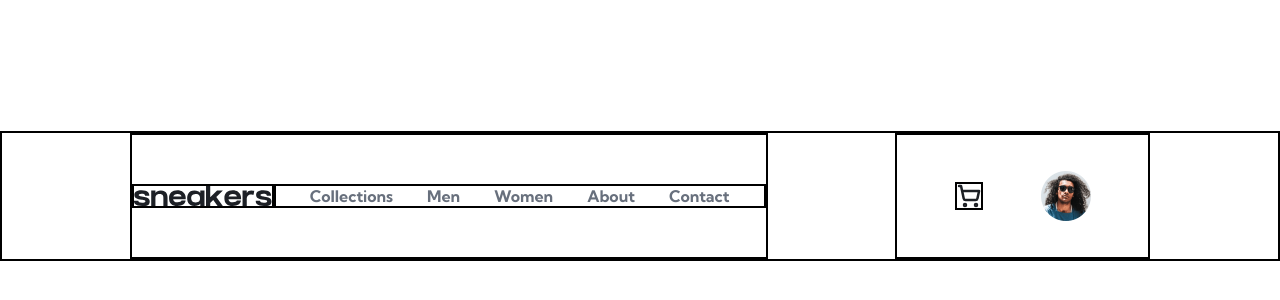
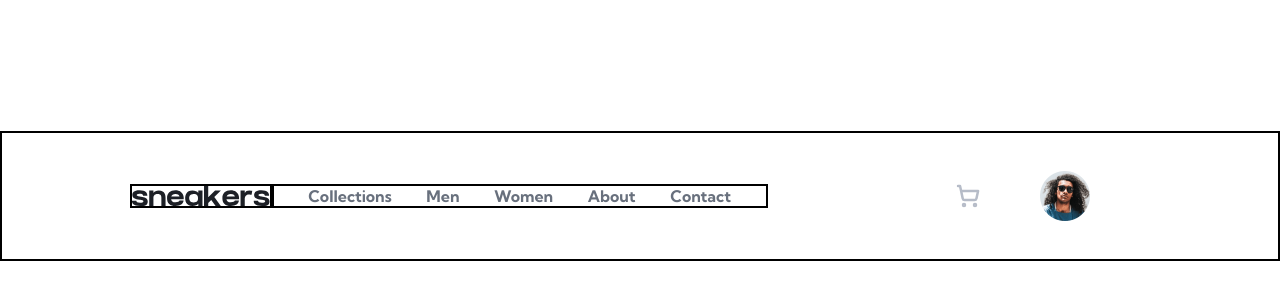
Before and after one commit to nonso01/14-fem-soln, a Vue app: page / in a window 1280 px wide. Shown: the part 204-504 px from the top of the page. Built offline with nearby package versions, Linux system fonts and the light colour scheme.

Commit message:
slider component

```diff
--- a/src/App.vue
+++ b/src/App.vue
@@ -32,6 +32,7 @@ function handleAddToCart() {
 
 function handleDeleteCart() {
   itemAdded.value = false;
+  quantity_changed.value = 0;
 }
 
 // function handleCheckout() {
@@ -44,6 +45,8 @@ function handleShowCart() {
 </script>
 
 <template>
+  <Nav :handle-show-cart="handleShowCart" :quantity="quantity_changed" />
+
   <!-- <FallLimited
     :handle-plus="handlePlus"
     :quantity="quantity"
@@ -53,14 +56,13 @@ function handleShowCart() {
 
   <!-- <Added /> -->
 
-  <!-- <Cart v-if="showCart"
+  <!-- <Cart
+    v-if="showCart"
     :added="itemAdded"
     :quantity="quantity_changed"
     :total="total"
     :handle-delete-cart="handleDeleteCart"
   /> -->
-
-  <Nav :handle-show-cart="handleShowCart" />
 </template>
 
 <style scoped></style>
--- a/src/components/Nav.vue
+++ b/src/components/Nav.vue
@@ -11,7 +11,7 @@ const list = ["Collections", "Men", "Women", "About", "Contact"];
 <template>
   <!-- media queries -->
   <div class="nav flex bd">
-    <div class="l flex center bd">
+    <div class="l flex center">
       <div class="logo flex center bd">
         <img src="/logo.svg" alt="logo icon" />
       </div>
@@ -21,9 +21,10 @@ const list = ["Collections", "Men", "Women", "About", "Contact"];
         >
       </div>
     </div>
-    <div class="i flex center bd">
-      <div class="bd cart flex center" @click="handleShowCart">
-        <ShoppingCart stroke="var(--very-dark-blue)" stroke-width="2.5" />
+    <div class="i flex center">
+      <div class="cart flex center" @click="handleShowCart">
+        <span class="q" v-if="quantity > 0"> {{ quantity }}</span>
+        <ShoppingCart stroke="var(--grayish-blue)" stroke-width="2.5" />
       </div>
       <div class="pfp flex center transition" @click="handleShowCart">
         <img src="/image-avatar.png" alt="user profile" />
@@ -79,5 +80,27 @@ const list = ["Collections", "Men", "Women", "About", "Contact"];
     }
   }
 }
+
+.cart {
+  position: relative;
+
+  .q {
+    /* border-color: red; */
+    padding-inline: 15%;
+    background-color: var(--orange);
+    position: absolute;
+    top: -60%;
+    left: 60%;
+    max-width: 25px;
+    color: var(--very-dark-blue);
+    font-weight: bold;
+    font-size: 0.9rem;
+    border-radius: 5px;
+  }
+
+  svg:hover {
+    stroke: var(--very-dark-blue);
+  }
+}
 /* @media screen and (max-width: 500px) {} */
 </style>
--- /dev/null
+++ b/src/components/Slider.vue
@@ -0,0 +1,4 @@
+<script setup></script>
+
+<template></template>
+<style scoped></style>
```
